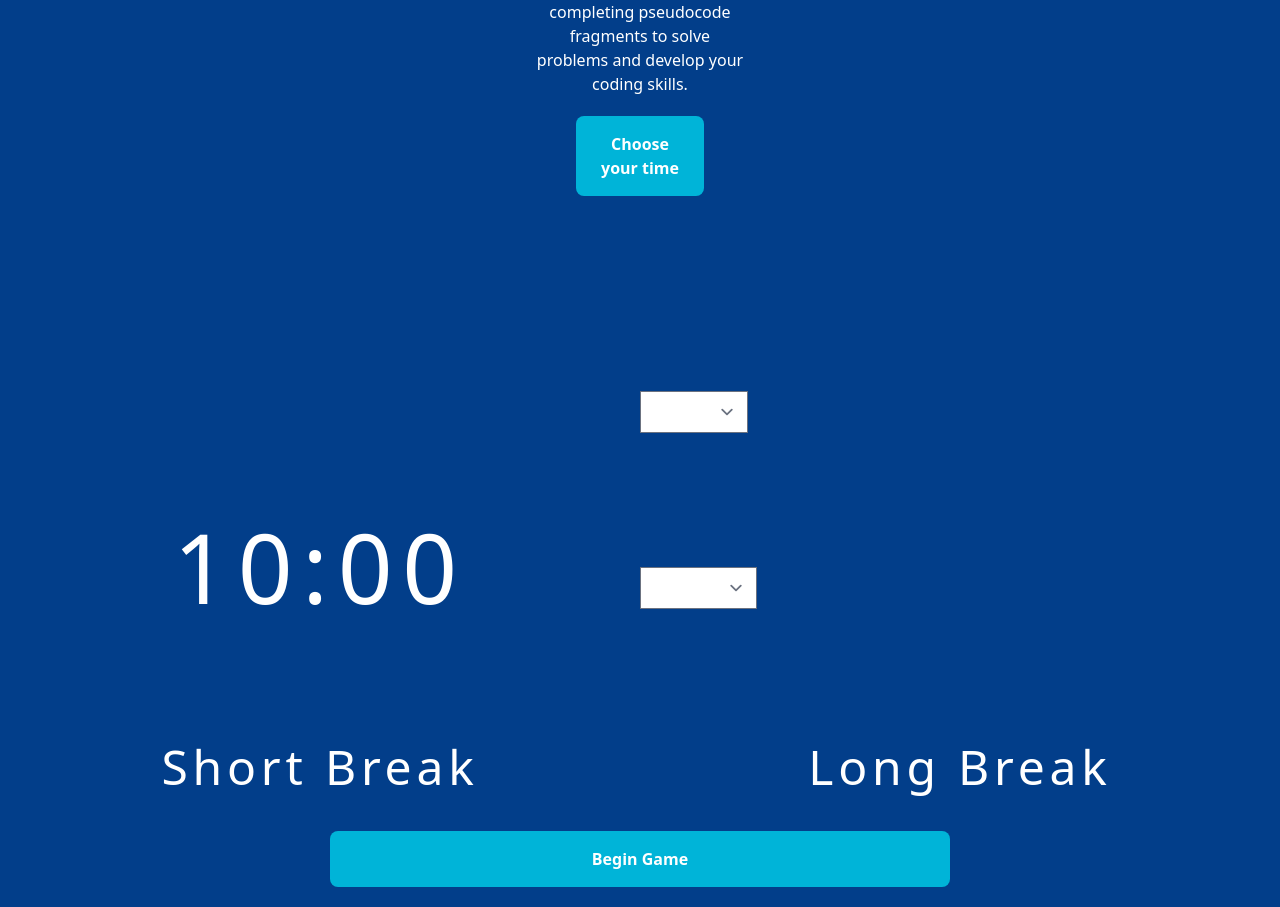
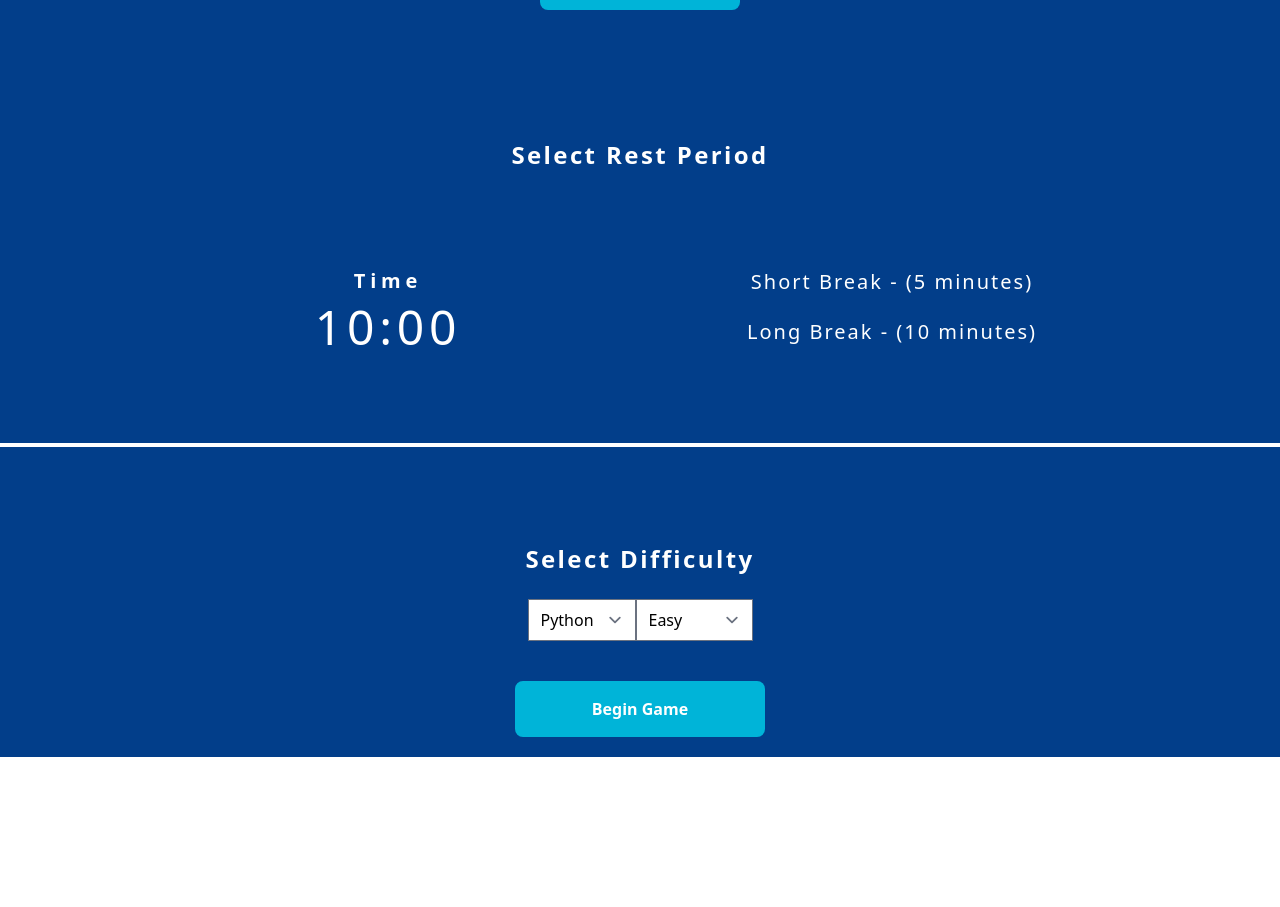
Before and after one commit to ishaaq08/react-and-relax, a React (Vite) app in the folder client/: page /games/how-to-play/fill-in-the-blanks in a window 1280 px wide. Shown: the part 477-1384 px from the top of the page. After the commit the page ends 1234 px from the top, so only its background shows below. Built offline with nearby package versions, Linux system fonts and the light colour scheme.

Commit message:
more styling changes

```diff
--- a/client/src/components/BeginGame/index.jsx
+++ b/client/src/components/BeginGame/index.jsx
@@ -19,7 +19,7 @@ export default function index() {
 
   return (
     <div className="w-full text-center p-5 bg-[#023E8A]">
-      <div>
+      <div className="max-w-[500px] mx-auto">
         <button
           onClick={handleClick}
           className="w-6/12 font-semibold text-white mt-5 bg-[#00B4D8] py-4 px-4 rounded-lg "
--- a/client/src/components/HowToPlay/index.jsx
+++ b/client/src/components/HowToPlay/index.jsx
@@ -10,7 +10,7 @@ const index = () => {
     backgroundColor: `#023E8A`, // Use the 'url' function to specify the image path
     backgroundSize: 'cover', // Adjust to your preference
     backgroundPosition: 'center', // Adjust to your preference
-    height: '93.5vh',
+    height: '50vh',
     width: '100vw',
     position: 'relative', // Required for overlay // Set the desired height of your hero section
   };
@@ -29,7 +29,7 @@ const index = () => {
     <>
       <div
         style={bgStyles}
-        className="flex overflow-hidden justify-center items-center"
+        className="flex overflow-hidden justify-center items-center mb-24"
       >
         <div className="flex flex-col justify-center w-[20%] items-center mb-12">
           <img className="w-4/12" src={game} alt={game} />
@@ -40,7 +40,7 @@ const index = () => {
               : 'In the computer science pseudocode game, practice your algorithmic thinking by completing pseudocode fragments to solve problems and develop your coding skills.'}
           </p>
 
-          <button className="w-6/12 font-semibold text-white mt-5 bg-[#00B4D8] py-4 px-4 rounded-lg ">
+          <button className="w-6/12 min-w-[200px] font-semibold text-white mt-5 bg-[#00B4D8] py-4 px-4 rounded-lg ">
             Choose your time
           </button>
         </div>
--- a/client/src/components/Settings/index.jsx
+++ b/client/src/components/Settings/index.jsx
@@ -1,71 +1,83 @@
 import { useData } from '../../contexts';
 
 export default function index() {
-  const { breakLength, setBreakLength, language, setLanguage, difficulty, setDifficulty } = useData();
+  const {
+    breakLength,
+    setBreakLength,
+    language,
+    setLanguage,
+    difficulty,
+    setDifficulty,
+  } = useData();
 
   function handleClickShort(e) {
     e.preventDefault();
-    setBreakLength(5*60);
+    setBreakLength(5 * 60);
   }
 
   function handleClickLong(e) {
     e.preventDefault();
-    setBreakLength(10*60);
+    setBreakLength(10 * 60);
   }
 
   // Set Language
 
-  function handleChangeLanguage(e){
-    setLanguage(e.target.value)
-
+  function handleChangeLanguage(e) {
+    setLanguage(e.target.value);
   }
 
   // Set difficulty
 
-  function handleChangeDifficulty(e){
-    setDifficulty(e.target.value)
+  function handleChangeDifficulty(e) {
+    setDifficulty(e.target.value);
   }
 
   return (
-    <>
-
-      <div className="grid grid-cols-2 text-white bg-[#023E8A] grid-rows-2 h-[50vh]">
-
-        <div className="row-span-2 h-full text-8xl flex justify-center items-center tracking-widest">
+    <div className="max-w-[1500px] mx-auto">
+      <h2 className="text-white text-center mb-24 text-2xl my-4 font-bold tracking-widest">
+        Select Rest Period
+      </h2>
+      <div className="grid mb-24 max-w-[1000px] mx-auto grid-cols-2 gap-2 text-white bg-[#023E8A] grid-rows-2 ">
+        <div className="row-span-2 h-full text-5xl flex justify-center flex-col items-center tracking-widest">
+          <h2 className="text-xl font-bold mb-2">Time</h2>
           {breakLength.toString().length == 1
             ? `0${breakLength}:00`
             : `${breakLength}:00`}
         </div>
 
-        <div className="language">
+        <div className="flex mb-2 justify-center  items-center text-xl">
+          <button className="tracking-widest" onClick={handleClickShort}>
+            Short Break - (5 minutes)
+          </button>
+        </div>
+
+        <div className=" flex  justify-center  items-center text-xl ">
+          <button className="tracking-widest" onClick={handleClickLong}>
+            Long Break - (10 minutes)
+          </button>
+        </div>
+      </div>
+      {/* Select Difficulty */}
+      <div className="bg-[#023E8A] flex gap-2 pt-20 flex-col  justify-center items-center">
+        <h2 className="text-white text-2xl my-4 font-bold tracking-widest">
+          Select Difficulty
+        </h2>
+        <div className="flex ">
+          <div className="language ">
             <select onChange={handleChangeLanguage}>
               <option value="python">Python</option>
               <option value="html">HTML</option>
             </select>
-        </div>
-
-        <div className="difficulty">
-          {/* Recommended event handler for handling changes in a select tag is to use onChange{} */}
+          </div>
+          <div className="difficulty">
+            {/* Recommended event handler for handling changes in a select tag is to use onChange{} */}
             <select onChange={handleChangeDifficulty}>
               <option value="easy">Easy</option>
               <option value="medium">Medium</option>
             </select>
+          </div>{' '}
         </div>
-
-        <div className=" flex justify-center items-center text-5xl">
-          <button className="tracking-widest" onClick={handleClickShort}>
-            Short Break
-          </button>
-        </div>
-
-        <div className=" flex justify-center items-center text-5xl ">
-          <button className="tracking-widest" onClick={handleClickLong}>
-            Long Break
-          </button>
-        </div>
-
       </div>
-
-    </>
+    </div>
   );
 }
--- a/client/src/pages/FillInTheBlanksPage/index.jsx
+++ b/client/src/pages/FillInTheBlanksPage/index.jsx
@@ -4,7 +4,7 @@ import { useData } from '../../contexts';
 
 const Index = () => {
   const { questions, setQuestions } = useData();
-  const { session } = useData()
+  const { session } = useData();
   // language state
   // difficulty state
 
--- a/client/src/pages/HowToPage1/index.jsx
+++ b/client/src/pages/HowToPage1/index.jsx
@@ -2,11 +2,11 @@ import { BeginGame, BreakDurationForm, HowToPlay } from '../../components';
 
 const index = () => {
   return (
-    <>
+    <div className="bg-[#023E8A] h-screen">
       <HowToPlay />
       <BreakDurationForm />
       <BeginGame />
-    </>
+    </div>
   );
 };
 export default index;
```
